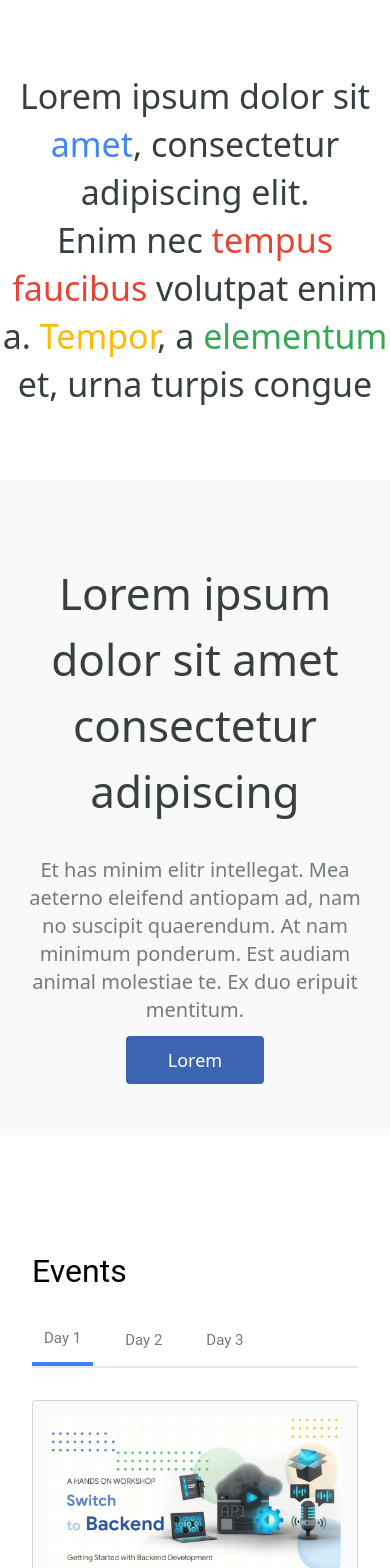
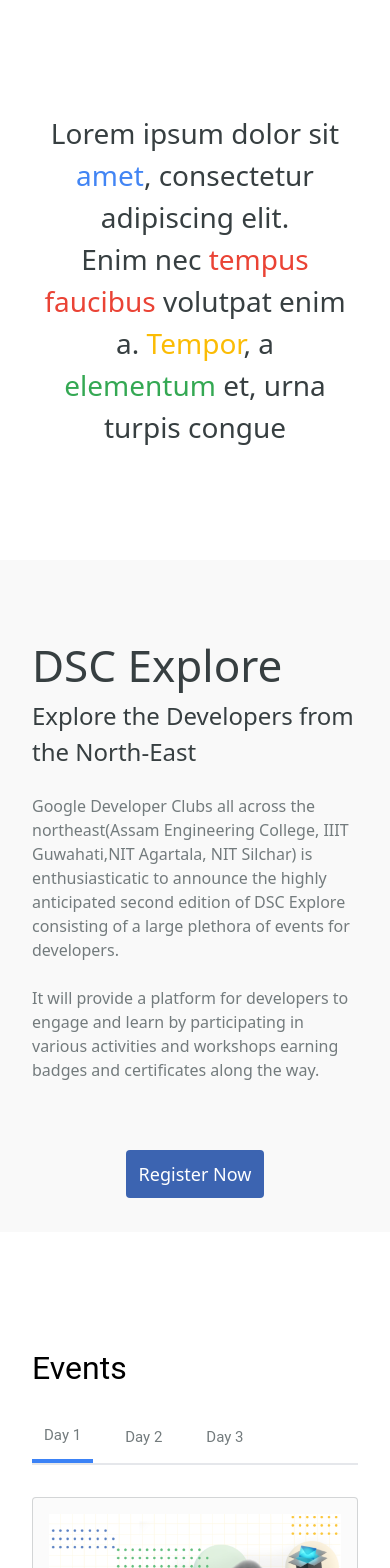
Before and after one commit to phenyloder/Gdsc-Explore-Temp, a Next.js app: page / in a window 390 px wide. Shown: the top 1568 px of the page. Built offline with nearby package versions, Linux system fonts and the light colour scheme.

Commit message:
Add Responsiveness

```diff
--- a/components/header/Header.js
+++ b/components/header/Header.js
@@ -5,28 +5,29 @@
             <br />
             <br />
             <div className="flex justify-center">
-                <div className="h-auto w-[53.875rem] text-center font-sans text-[2.125rem] font-light text-[#373F41] leading-[3rem]">
+                <div className="h-auto w-[53.875rem] text-center font-sans text-[1.75rem] font-light p-10 text-[#373F41] md:h-auto md:w-[53.875rem] md:text-center md:font-sans md:text-[2.125rem] md:font-light md:text-[#373F41] md:leading-[3rem]">
                 Lorem ipsum dolor sit <span className="text-[#4285F4]">amet</span>, consectetur adipiscing elit. <br /> Enim nec <span className="text-[#EA4335]">tempus faucibus</span> volutpat enim a. <span className="text-[#FBBC05]">Tempor</span>, a <span className="text-[#34A853]">elementum</span> et, urna turpis congue
                 </div>
             </div>
             <br />
             <br />
             <br />
-            <div className="relative flex bg-[#9B9B9B]/[.06] h-[40.9375rem]">
-                <div className="flex flex-col items-center text-center p-4 md:flex md:flex-col md:w-1/2 md:items-start md:text-left" >
-                    <div className="relative top-[4rem] md:relative md:left-[10.3rem] md:top-[9.75rem]">
-                        <h2 className="font-sans font-normal text-[2.75rem] text-[#373F41] md:font-sans md:font-normal md:h-[9rem] md:w-[46.25rem] md:text-[3.75rem] md:text-[#373F41] md:leading-[4.5rem]">
-                            Lorem ipsum dolor sit amet consectetur adipiscing
+            <div className="relative flex bg-[#9B9B9B]/[.06] h-[42rem] md:relative md:flex md:bg-[#9B9B9B]/[.06] md:h-[40.9375rem]">
+                <div className="flex flex-col items-center p-8 md:flex md:flex-col md:w-1/2 md:items-start md:text-left" >
+                    <div className="relative top-[2.5rem] md:relative md:left-[10.3rem] md:top-[5rem]">
+                        <h2 className="font-sans font-medium text-[2.75rem] text-[#373F41] md:font-sans md:font-normal md:h-[9rem] md:w-[46.25rem] md:text-[3.75rem] md:text-[#373F41] md:leading-[4.5rem]">
+                        DSC Explore
+                        <h3 className="font-sans font-normal text-[1.5rem] text-[#373F41] md:font-sans md:font-normal md:h-[9rem] md:w-[46.25rem] md:text-[2rem] md:text-[#373F41]">Explore the Developers from the North-East</h3>
                         </h2>
                     </div>
-                    <div className="relative top-[6rem] md:relative md:left-[10.3rem] md:top-48">
-                        <p className="font-sans font-normal h-[5.25rem] text-xl text-[#737B7D] md:font-sans md:font-normal md:h-[5.25rem] md:w-[40.4375rem] md:text-xl md:text-[#737B7D]">
-                            Et has minim elitr intellegat. Mea aeterno eleifend antiopam ad, nam no suscipit quaerendum. At nam minimum ponderum. Est audiam animal molestiae te. Ex duo eripuit mentitum.
+                    <div className="relative top-[4rem] md:relative md:left-[10.3rem] md:top-24">
+                        <p className="font-sans font-normal h-[5.25rem] text-base text-[#737B7D] md:font-sans md:font-normal md:h-[5.25rem] md:w-[40.4375rem] md:text-xl md:text-[#737B7D]">
+                        Google Developer Clubs all across the northeast(Assam Engineering College, IIIT Guwahati,NIT Agartala, NIT Silchar) is enthusiasticatic to announce  the highly anticipated second edition of DSC Explore consisting of a large plethora of events for developers.<br/><br/>It will provide a platform for developers to engage and learn by participating in various  activities and workshops earning badges and certificates along the way.
                         </p>
                     </div>
-                    <button className="relative top-[12rem] w-[8.6rem] h-[3rem] bg-[#3C64B1] rounded font-sans text-lg text-white cursor-pointer md:relative md:left-[10.3rem] md:top-60 md:w-[8.6rem] md:h-[3rem] md:bg-[#3C64B1] md:rounded md:font-sans md:text-lg md:text-white md:cursor-pointer ">Lorem</button>
+                    <button className="relative top-[21rem] w-[8.6rem] h-[3rem] bg-[#3C64B1] rounded font-sans text-lg text-white cursor-pointer  hover:shadow-xl md:relative md:left-[10.3rem] md:top-[17rem] md:w-[8.6rem] md:h-[3rem] md:bg-[#3C64B1] md:rounded md:font-sans md:text-lg md:text-white md:cursor-pointer ">Register Now</button>
                 </div>
-                <div className="hidden xl:flex xl:w-1/2 xl:justify-center">
+                <div className="hidden 2xl:flex 2xl:w-1/2 2xl:justify-center">
                     <div className="relative top-[4.0625rem] h-[32.75rem] w-[52.8125rem] border-[1.34722px] border-solid border-[#3C64B1] rounded-md ">
 
                     </div>
```
